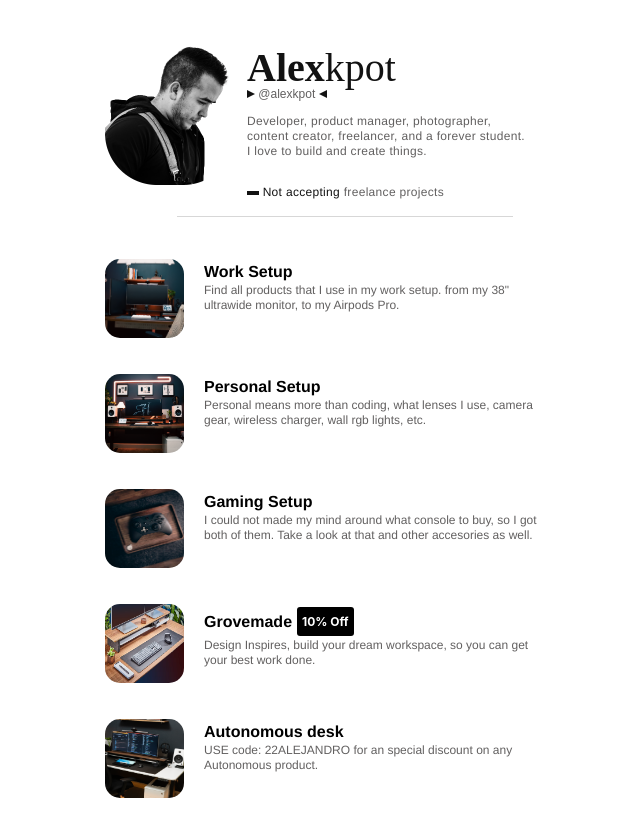
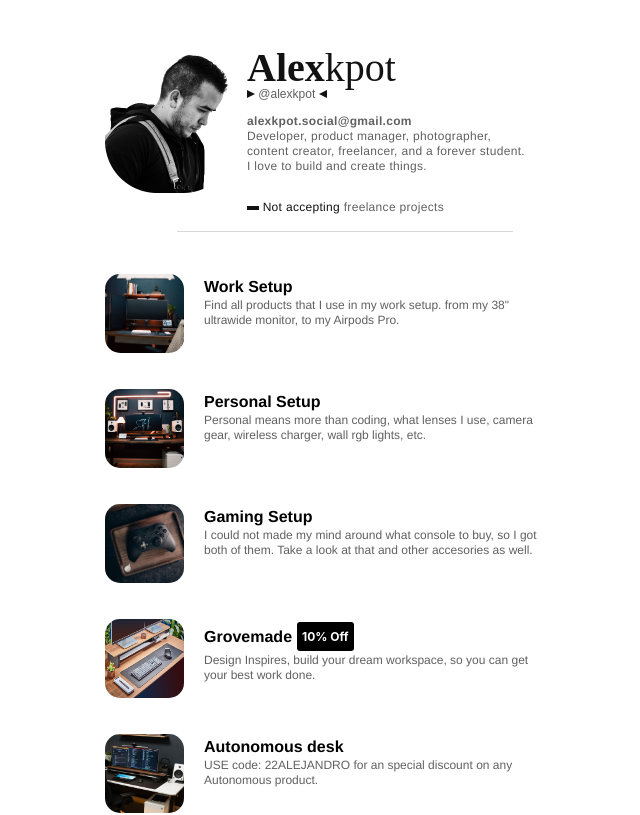
Before and after one commit to ManuelCapote/exolink, a React (Create React App) app: page / in a window 1280 px wide. Shown: the top 815 px of the page, without its empty margins (295-935 px from the left). Built offline with nearby package versions, Linux system fonts and the light colour scheme; a web font is replaced by a local one.

Commit message:
Gaming img updated

```diff
--- a/src/components/Header.js
+++ b/src/components/Header.js
@@ -1,3 +1,4 @@
+import { getDefaultNormalizer } from '@testing-library/react'
 import './HeaderStyle.css'
 
 // Assets Import
@@ -58,7 +59,11 @@ function Header(props) {
               />
             </a>
           </div>
-          <p>{user.description}</p>
+          <p>
+            <b>alexkpot.social@gmail.com</b>
+            <br />
+            {user.description}
+          </p>
           <div className='openForJob'>{openForWork()}</div>
         </div>
       </div>
--- a/src/components/items/itemsData.js
+++ b/src/components/items/itemsData.js
@@ -16,7 +16,7 @@ export default [
     storeLink: 'https://amzn.to/3h7Nv7i',
   },
   {
-    imgPath: 'assets/gaming_setup.jpg',
+    imgPath: 'assets/gaming_setup.png',
     productName: 'Gaming Setup',
     description:
       'I could not made my mind around what console to buy, so I got both of them. Take a look at that and other accesories as well.',
```
Also changed, not shown: public/assets/gaming_setup.jpg (deleted), public/assets/gaming_setup.png (added).
